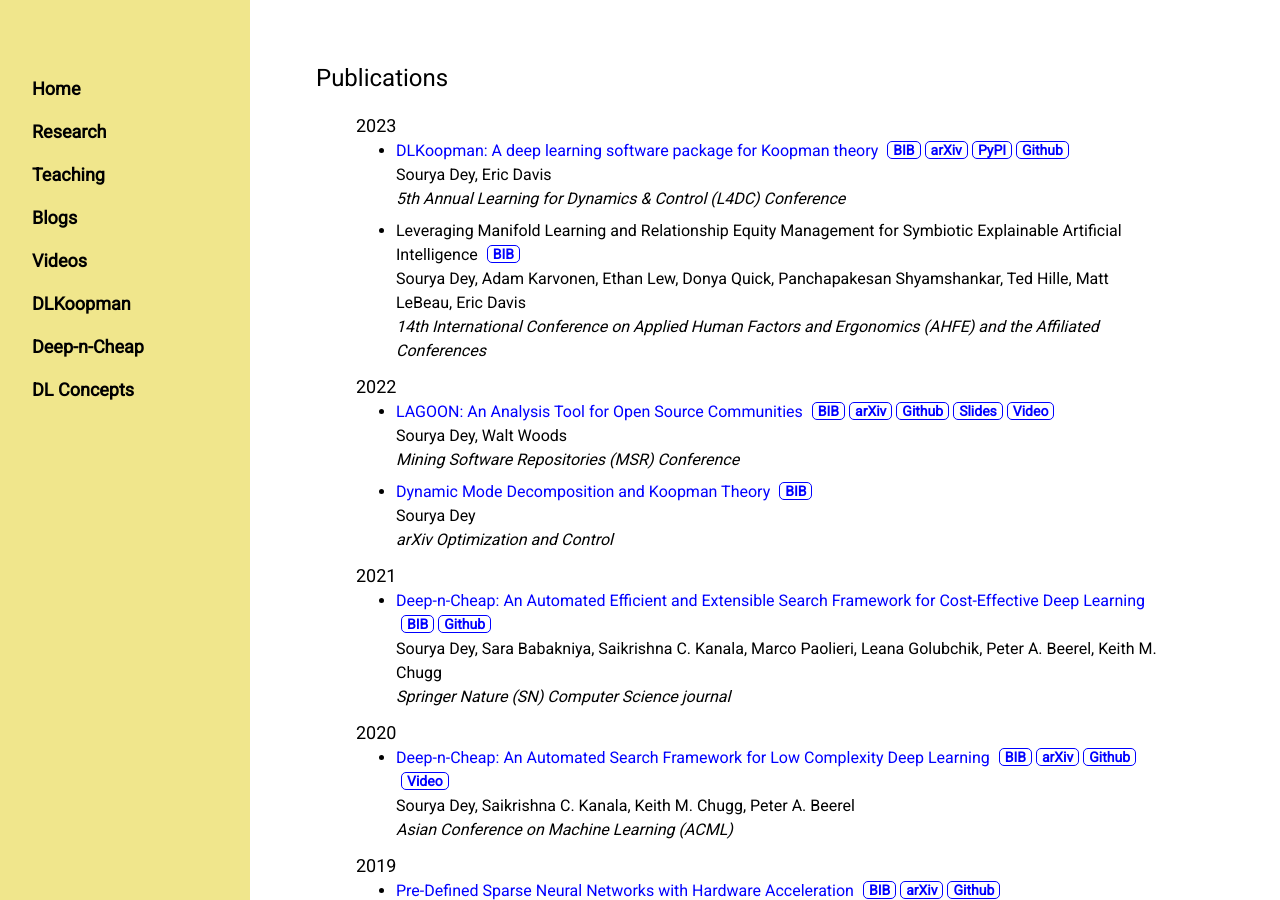
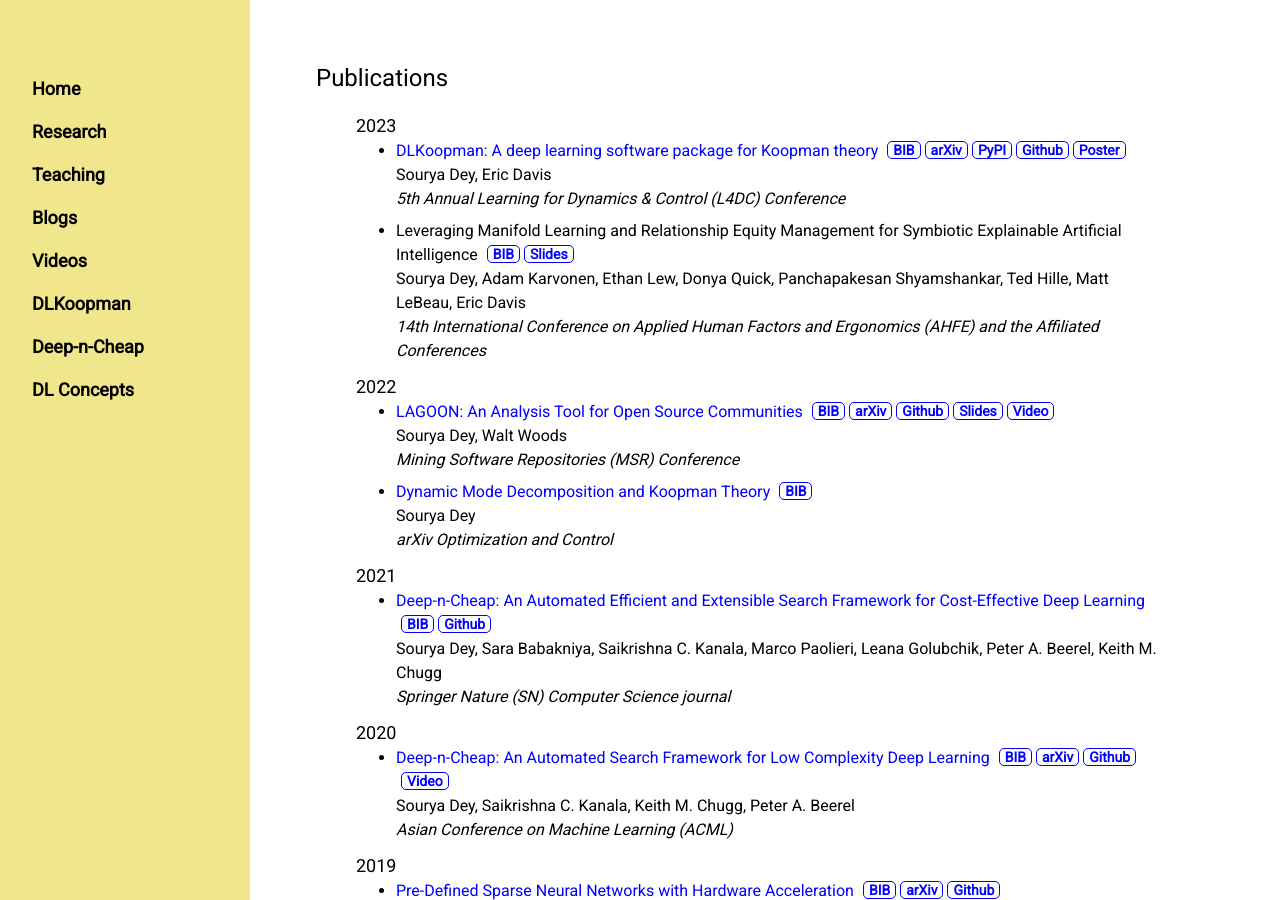
Before and after one commit to souryadey/souryadey.github.io, a Jekyll site: the page built from research/index.html, in a window 1280 px wide and 900 px high. Built offline with Jekyll 4.4.1, drawn with Linux system fonts in a browser that asks for light colours.

Commit message:
update L4DC and AHFE

```diff
--- a/index.html
+++ b/index.html
@@ -71,7 +71,7 @@ fieldset {
 		<form style="margin-top:1em;">
 			<fieldset>
 				<legend style="font-size:large; letter-spacing:0.05em; background-color:khaki;"><b>Recent News</b></legend>
-                <i>Mar '23:</i> Our paper <i>DLKoopman: A deep learning software package for Koopman theory</i> has been accepted at the <a class="inlink" href="https://l4dc.seas.upenn.edu/" target="_blank">L4DC conference</a>. See the arXiv version <a class="inlink" href="https://arxiv.org/abs/2211.08992" target="_blank">here</a>. <a class="inlink" href="https://pypi.org/project/dlkoopman/" target="_blank">DLKoopman</a> is our Python package to implement Koopman theory using deep learning.<br>
+                <i>Mar '23:</i> Our paper <i>DLKoopman: A deep learning software package for Koopman theory</i> was presented at <a class="inlink" href="https://l4dc.seas.upenn.edu/" target="_blank">L4DC 2023</a>. See the arXiv version <a class="inlink" href="https://arxiv.org/abs/2211.08992" target="_blank">here</a>. <a class="inlink" href="https://pypi.org/project/dlkoopman/" target="_blank">DLKoopman</a> is our Python package to implement Koopman theory using deep learning.<br>
                 <i>May '22:</i> Our paper <i>LAGOON: An Analysis Tool for Open Source Communities</i> was presented at <a class="inlink" href="https://conf.researchr.org/home/msr-2022" target="_blank">MSR 2022</a>. Check it out on <a class="inlink" href="https://ieeexplore.ieee.org/document/9796249" target="_blank">IEEEXplore</a> or <a class="inlink" href="https://arxiv.org/abs/2201.11657" target="_blank">arXiv</a>.
 			</fieldset>
 		</form>
--- a/research/index.html
+++ b/research/index.html
@@ -24,13 +24,15 @@ h5 {
     			<a class="pub" href="/research/bibs/L4DC2023.bib">BIB</a>
     			<a class="pub" href="https://arxiv.org/abs/2211.08992" target="_blank">arXiv</a>
 				<a class="pub" href="https://pypi.org/project/dlkoopman/" target="_blank">PyPI</a>
-    			<a class="pub" href="https://github.com/GaloisInc/dlkoopman" target="_blank">Github</a><br>
+    			<a class="pub" href="https://github.com/GaloisInc/dlkoopman" target="_blank">Github</a>
+				<a class="pub" href="/research/material/SouryaDey_L4DC2023_Poster.pdf" target="_blank">Poster</a><br>
     			Sourya Dey, Eric Davis<br>
     			<i>5th Annual Learning for Dynamics & Control (L4DC) Conference</i>
     		</li>
 			<li>
     			Leveraging Manifold Learning and Relationship Equity Management for Symbiotic Explainable Artificial Intelligence
-				<a class="pub" href="/research/bibs/AHFE2023.bib">BIB</a><br>
+				<a class="pub" href="/research/bibs/AHFE2023.bib">BIB</a>
+				<a class="pub" href="/research/material/EricDavis_etal_AHFE2023_Presentation.pdf" target="_blank">Slides</a><br>
     			Sourya Dey, Adam Karvonen, Ethan Lew, Donya Quick, Panchapakesan Shyamshankar, Ted Hille, Matt LeBeau, Eric Davis<br>
     			<i>14th International Conference on Applied Human Factors and Ergonomics (AHFE) and the Affiliated Conferences</i>
     		</li>
```
Also changed, not shown: 2 other files.
